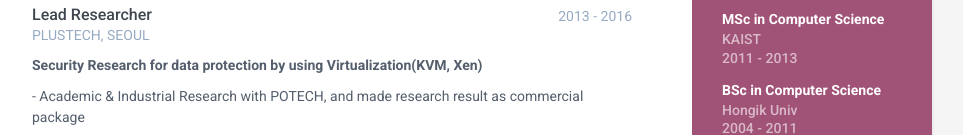
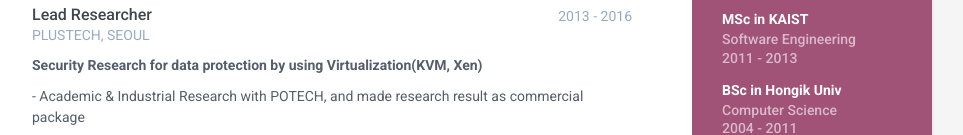
Before and after one commit to tgnice/tgnice.github.io, a plain HTML site: page index.html in a window 1280 px wide. Shown: the part 678-813 px from the top of the page, without its empty margins (188-1151 px from the left). Drawn offline with Linux system fonts and the light colour scheme.

Commit message:
changed education.

```diff
--- a/index.html
+++ b/index.html
@@ -63,14 +63,14 @@
 			<div class="education-container container-block">
 				<h2 class="container-block-title">Education</h2>
 				<div class="item">
-					<h4 class="degree">MSc in Computer Science</h4>
-					<h5 class="meta">KAIST</h5>
+					<h4 class="degree">MSc in KAIST</h4>
+					<h5 class="meta">Software Engineering</h5>
 					<div class="time">2011 - 2013</div>
 				</div>
 				<!--//item-->
 				<div class="item">
-					<h4 class="degree">BSc in Computer Science</h4>
-					<h5 class="meta">Hongik Univ</h5>
+					<h4 class="degree">BSc in Hongik Univ</h4>
+					<h5 class="meta">Computer Science</h5>
 					<div class="time">2004 - 2011</div>
 				</div>
 				<!--//item-->
```
